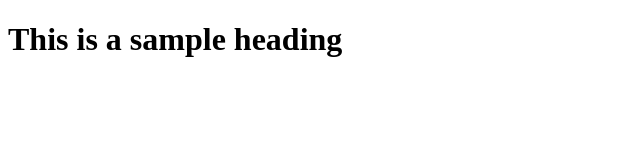
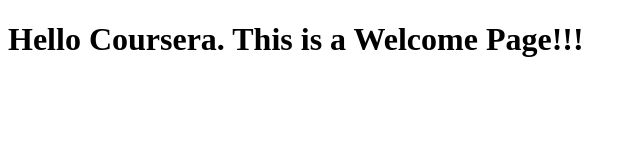
Before and after one commit to akhilkmarkose/coursera-test, a plain HTML site: page site/index.html in a window 1280 px wide. Shown: the whole page, without its empty margins (0-640 px from the left). Drawn offline with Linux system fonts and the light colour scheme.

Commit message:
H1 tag modified

```diff
--- a/site/index.html
+++ b/site/index.html
@@ -7,6 +7,6 @@
     <title>Test Site</title>
 </head>
 <body>
-   <h1>This is a sample heading</h1>
+   <h1>Hello Coursera. This is a Welcome Page!!!</h1>
 </body>
 </html>
```
